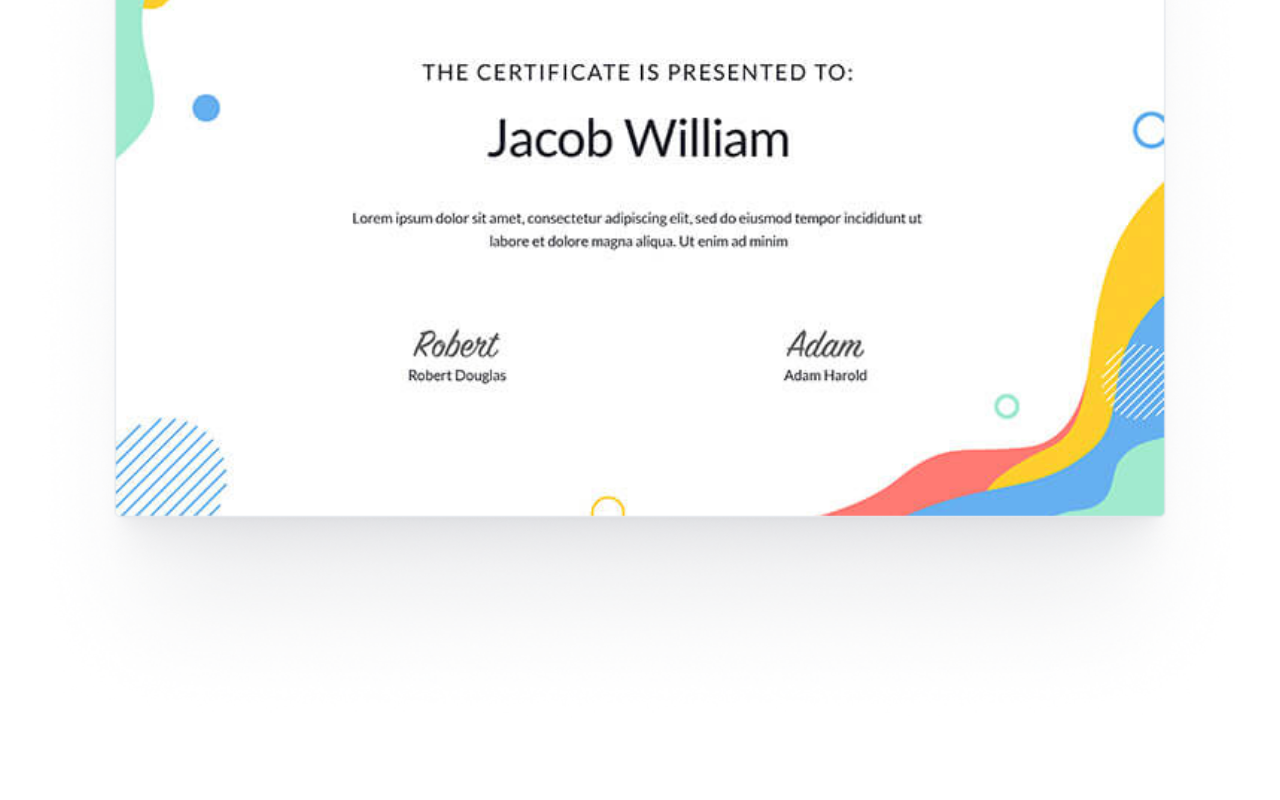
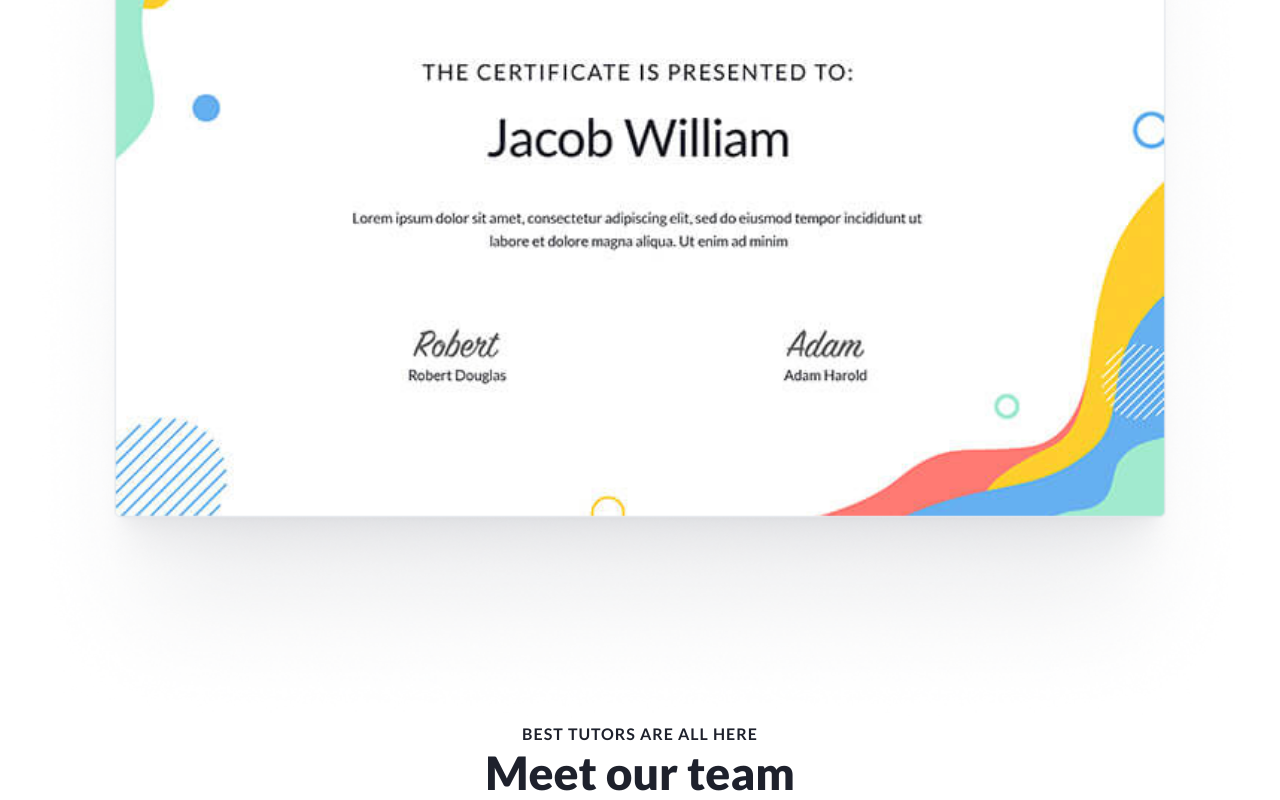
Before and after one commit to denyysdenyy/Createx, a website: page src/index.html in a window 1280 px wide. Shown: the part 4632-5432 px from the top of the page. Before the commit the page ends 5358 px from the top, so only its background shows below. Drawn offline with nearby package versions, Linux system fonts and the light colour scheme; files that its build step writes are made by us from their sources; no server answers; files whose address does not match are found by name.

Commit message:
preStrapi commit

```diff
--- a/gulp/version.json
+++ b/gulp/version.json
@@ -1,3 +1,3 @@
 {
-    "main": "20230425010742"
+    "main": "20230426200039"
 }
--- a/package.json
+++ b/package.json
@@ -45,7 +45,7 @@
 		"gulp-webpcss": "latest",
 		"gulp-zip": "latest",
 		"sass": "latest",
-		"swiper": "latest",
+		"swiper": "^9.2.4",
 		"vinyl-ftp": "latest",
 		"webp-converter": "2.2.3",
 		"webpack": "latest",
--- /dev/null
+++ b/src/html/Home/Home-team.html
@@ -0,0 +1,11 @@
+<section class="home-team">
+    <div class="_container">
+        <div class="home-team__wrapper">
+            <div class="default-section__header">
+                <h3 class="default-section__header-subtitle">Best tutors are all here</h3>
+                <h2 class="default-section__header-title">Meet our team</h2>
+            </div>
+
+        </div>
+    </div>
+</section>
--- a/src/index.html
+++ b/src/index.html
@@ -12,6 +12,7 @@
 		@@include('html/Home/Home-benefits.html',{})
 		@@include('html/Home/Home-events.html',{})
 		@@include('html/templates/Createx-certificate.html',{})
+		@@include('html/Home/Home-team.html',{})
 
 
 
--- a/src/scss/style.scss
+++ b/src/scss/style.scss
@@ -114,6 +114,8 @@
   @import './pages/Home/home-course.scss';
   @import './pages/Home/home-benefits.scss';
   @import './pages/Home/home-events.scss';
+  @import './pages/Home/home-team.scss';
+
 
 
 
```
Also changed, not shown: dist/img/Home/Createx-certificate/Sentinal Consulting Logo 1.png (deleted), dist/img/Home/Createx-certificate/logo.png (deleted), dist/img/stack/sprite.stack.html, dist/index.html, src/scss/pages/Home/home-team.scss (added), 1 other file.
